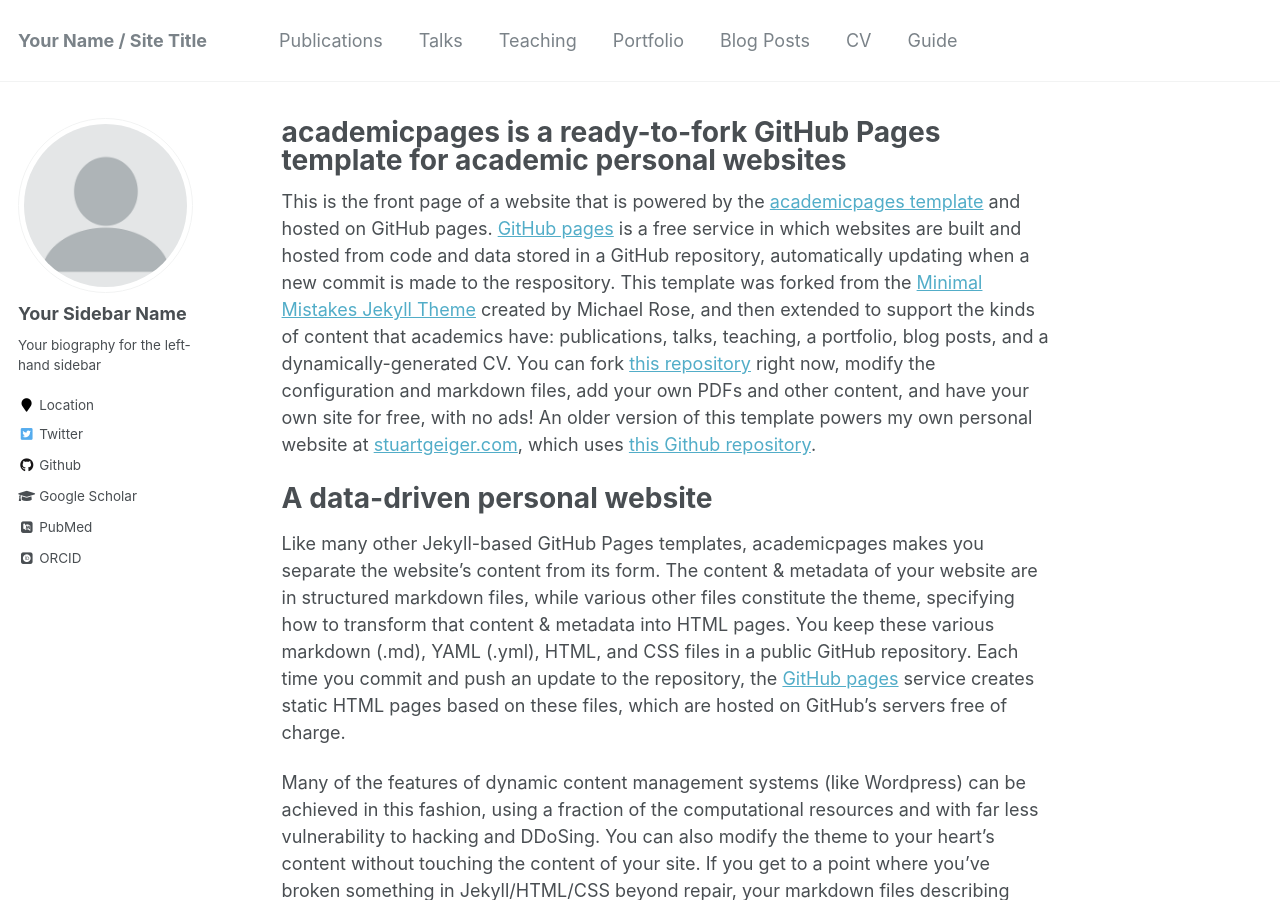
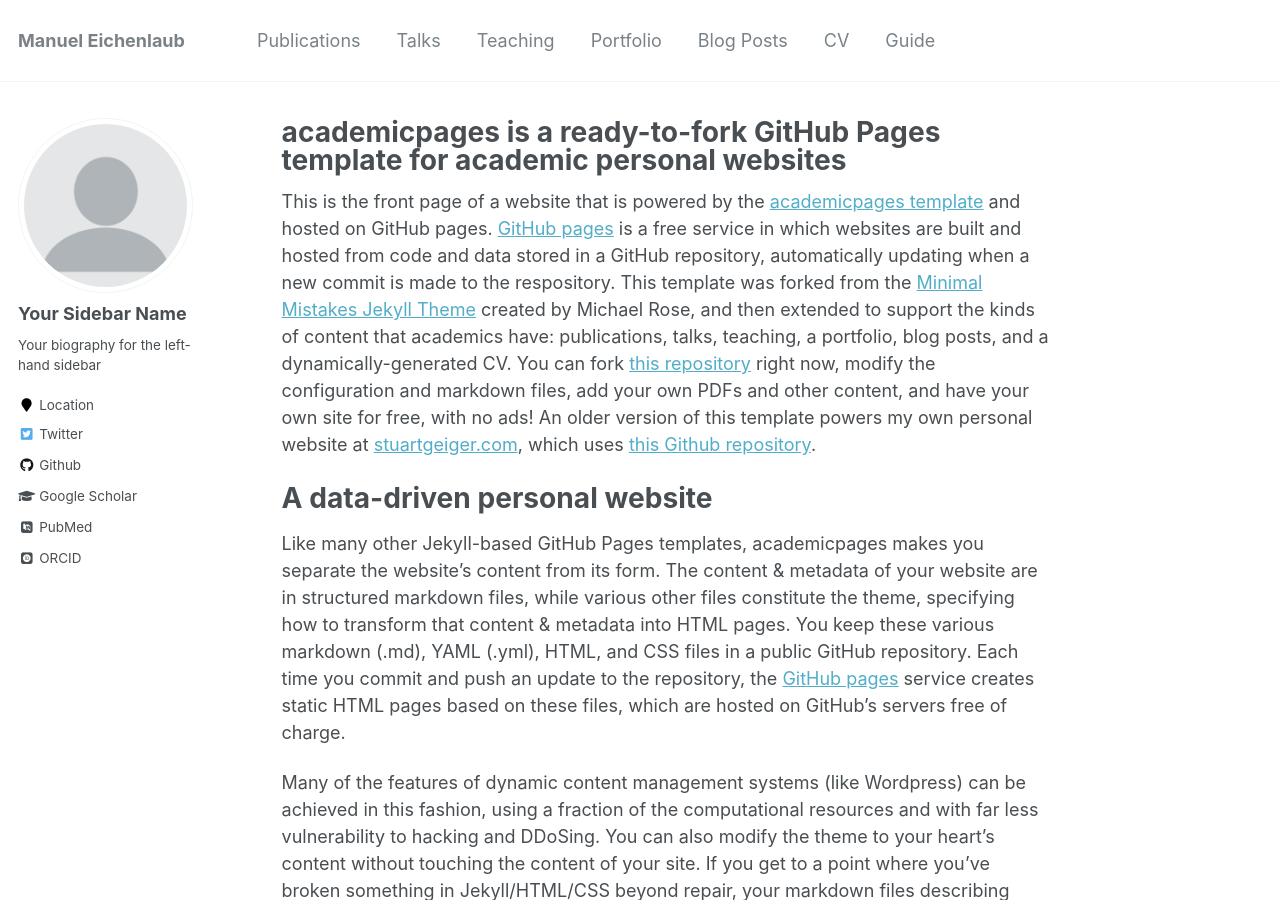
Before and after one commit to manueich/manueich.github.io, a Jekyll site: the page built from _pages/about.md, in a window 1280 px wide and 900 px high. Built offline with Jekyll 4.4.1, drawn with Linux system fonts in a browser that asks for light colours; some web fonts are replaced.

Commit message:
Update _config.yml

```diff
--- a/_config.yml
+++ b/_config.yml
@@ -7,7 +7,7 @@
 
 # Site Settings
 locale                   : "en-US"
-title                    : "Your Name / Site Title"
+title                    : "Manuel Eichenlaub"
 title_separator          : "-"
 name                     : &name "Your Name"
 description              : &description "personal description"
```
